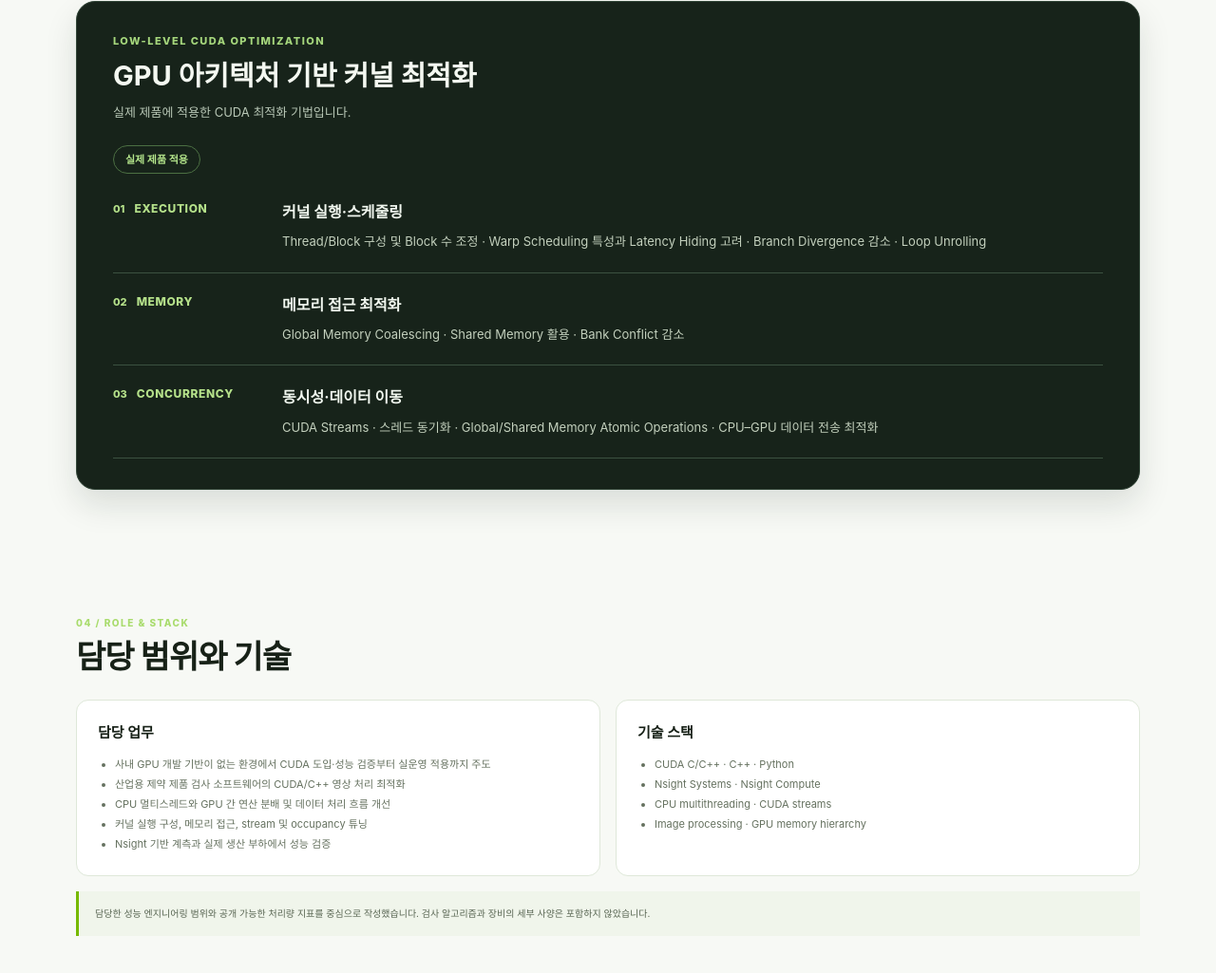
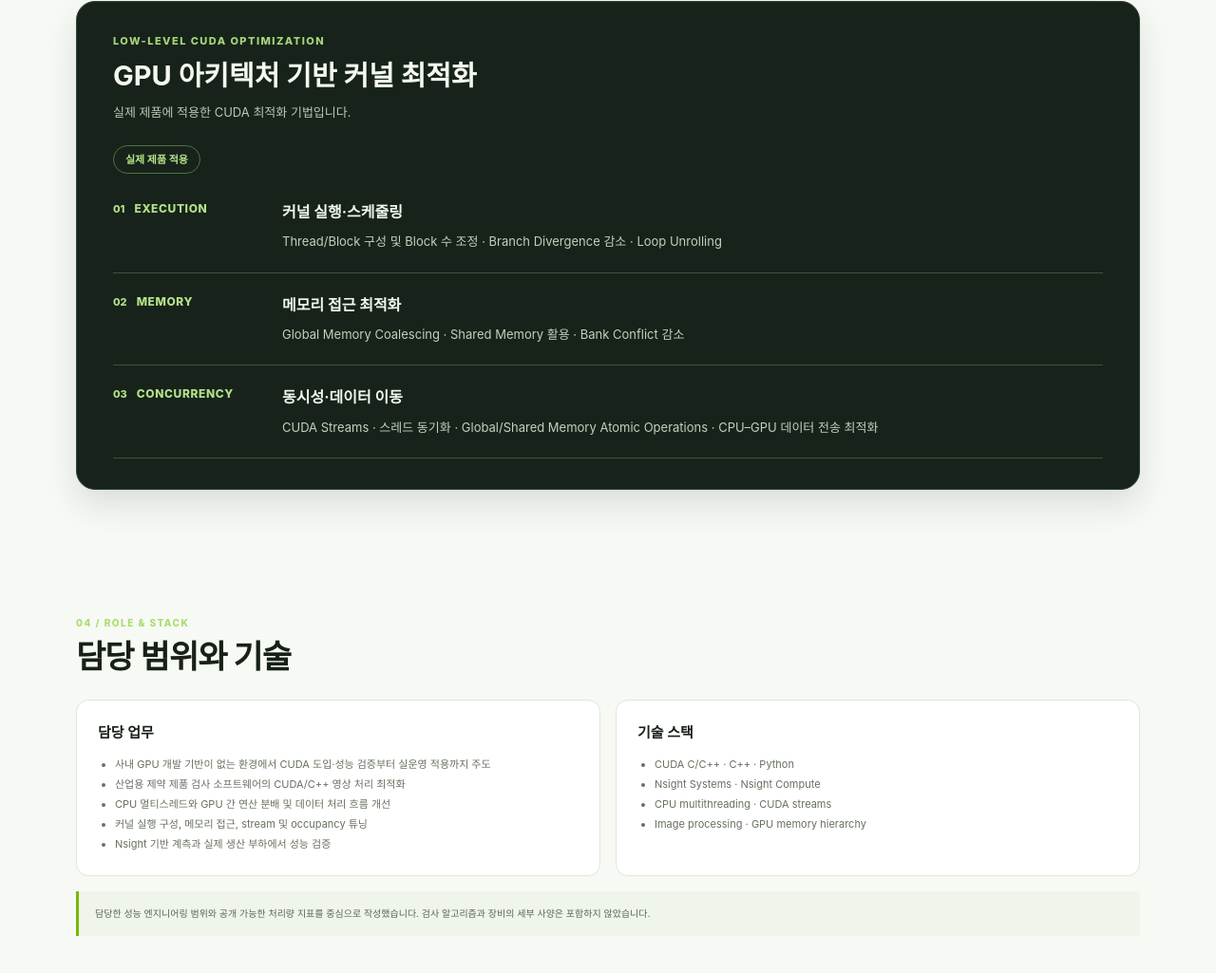
Before and after one commit to 931njhthe-star/931njhthe-star.github.io, a plain HTML site: page cuda-vision/index.html in a window 1280 px wide. Shown: the part 3697-4722 px from the top of the page at 95% size. Drawn offline with Linux system fonts and the light colour scheme.

Commit message:
Remove warp scheduling and latency hiding from optimization list

```diff
--- a/cuda-vision/index.html
+++ b/cuda-vision/index.html
@@ -77,7 +77,7 @@
 <div class="cuda-depth cuda-compact-panel">
  <div class="cuda-compact-heading"><span class="cuda-compact-eyebrow">LOW-LEVEL CUDA OPTIMIZATION</span><h3>GPU 아키텍처 기반 커널 최적화</h3><p>실제 제품에 적용한 CUDA 최적화 기법입니다.</p></div>
  <div class="cuda-compact-status">실제 제품 적용</div>
- <div class="cuda-compact-rows"><div class="cuda-compact-row"><div class="cuda-compact-index"><span>01</span><strong>EXECUTION</strong></div><div class="cuda-compact-copy"><h4>커널 실행·스케줄링</h4><p>Thread/Block 구성 및 Block 수 조정 · Warp Scheduling 특성과 Latency Hiding 고려 · Branch Divergence 감소 · Loop Unrolling</p></div></div>
+ <div class="cuda-compact-rows"><div class="cuda-compact-row"><div class="cuda-compact-index"><span>01</span><strong>EXECUTION</strong></div><div class="cuda-compact-copy"><h4>커널 실행·스케줄링</h4><p>Thread/Block 구성 및 Block 수 조정 · Branch Divergence 감소 · Loop Unrolling</p></div></div>
 <div class="cuda-compact-row"><div class="cuda-compact-index"><span>02</span><strong>MEMORY</strong></div><div class="cuda-compact-copy"><h4>메모리 접근 최적화</h4><p>Global Memory Coalescing · Shared Memory 활용 · Bank Conflict 감소</p></div></div>
 <div class="cuda-compact-row"><div class="cuda-compact-index"><span>03</span><strong>CONCURRENCY</strong></div><div class="cuda-compact-copy"><h4>동시성·데이터 이동</h4><p>CUDA Streams · 스레드 동기화 · Global/Shared Memory Atomic Operations · CPU–GPU 데이터 전송 최적화</p></div></div></div>
 
```
